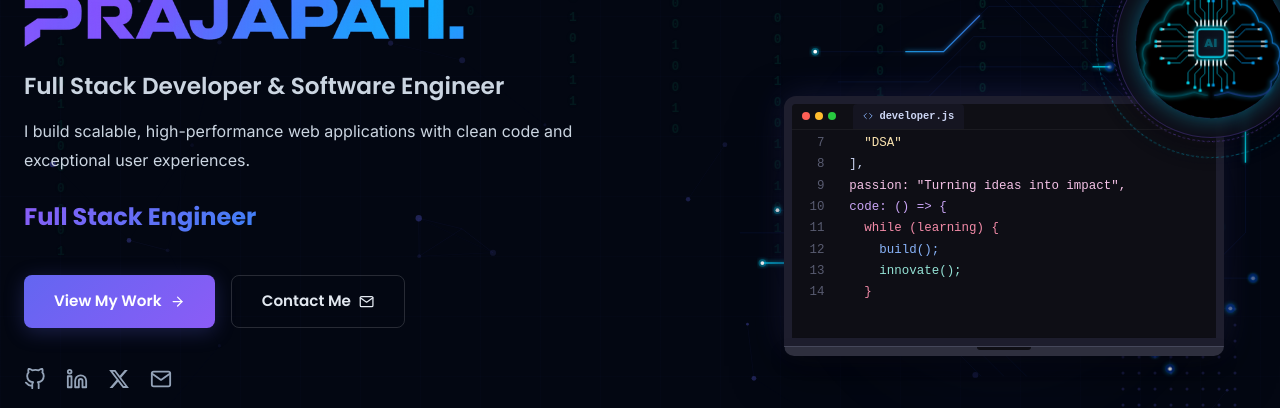
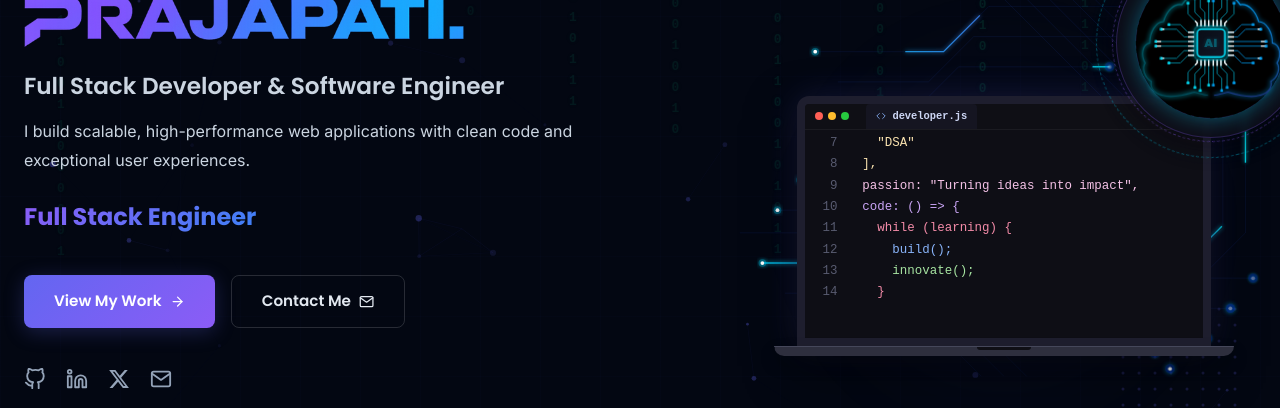
Before and after one commit to hardik-prajapati-12/HP.dev-Portfolio, a React (Vite) app in the folder frontend/: page / in a window 1280 px wide. Shown: the part 224-632 px from the top of the page. Built offline with nearby package versions, Linux system fonts and the light colour scheme; no server answers.

Commit message:
style(hero): restore Photo 2 laptop layout with centered screen body and keyboard chassis base

```diff
--- a/frontend/src/components/Hero.jsx
+++ b/frontend/src/components/Hero.jsx
@@ -38,16 +38,16 @@ function CodeEditorMockup({ name, title, skills, passion }) {
 
     return [
       { text: 'const developer = {', color: '#89b4fa' },
-      { text: `  name: "${devName}",`, color: '#a6e3a1' },
-      { text: `  title: "${devTitle}",`, color: '#a6e3a1' },
-      { text: '  skills: [', color: '#cdd6f4' },
+      { text: `  name: "${devName}",`, color: '#f5c2e7' },
+      { text: `  title: "${devTitle}",`, color: '#f5c2e7' },
+      { text: '  skills: [', color: '#f9e2af' },
       ...skillsLines,
-      { text: '  ],', color: '#cdd6f4' },
+      { text: '  ],', color: '#f9e2af' },
       { text: `  passion: "${devPassion}",`, color: '#f5c2e7' },
       { text: '  code: () => {', color: '#cba6f7' },
       { text: '    while (learning) {', color: '#f38ba8' },
       { text: '      build();', color: '#89b4fa' },
-      { text: '      innovate();', color: '#94e2d5' },
+      { text: '      innovate();', color: '#a6e3a1' },
       { text: '    }', color: '#f38ba8' },
       { text: '  }', color: '#cba6f7' },
       { text: '};', color: '#89b4fa' },
@@ -766,13 +766,13 @@ export default function Hero() {
             </div>
 
             {/* Interactive IDE / Laptop Component */}
-            <div style={{ position: 'relative', width: '100%', maxWidth: '440px', flexShrink: 0, boxSizing: 'border-box', zIndex: 2 }}>
+            <div style={{ position: 'relative', width: '100%', maxWidth: '460px', flexShrink: 0, boxSizing: 'border-box', zIndex: 2 }}>
 
-              {/* Laptop Screen Body - Fixed height clamp to prevent expansion */}
+              {/* Laptop Screen Body - Centered 90% width over 100% chassis base per Photo 2 */}
               <div style={{
                 position: 'relative',
-                width: '100%',
-                maxWidth: '100%',
+                width: '90%',
+                maxWidth: '90%',
                 height: 'clamp(210px, 30vw, 250px)',
                 margin: '0 auto',
                 background: '#151521',
```
